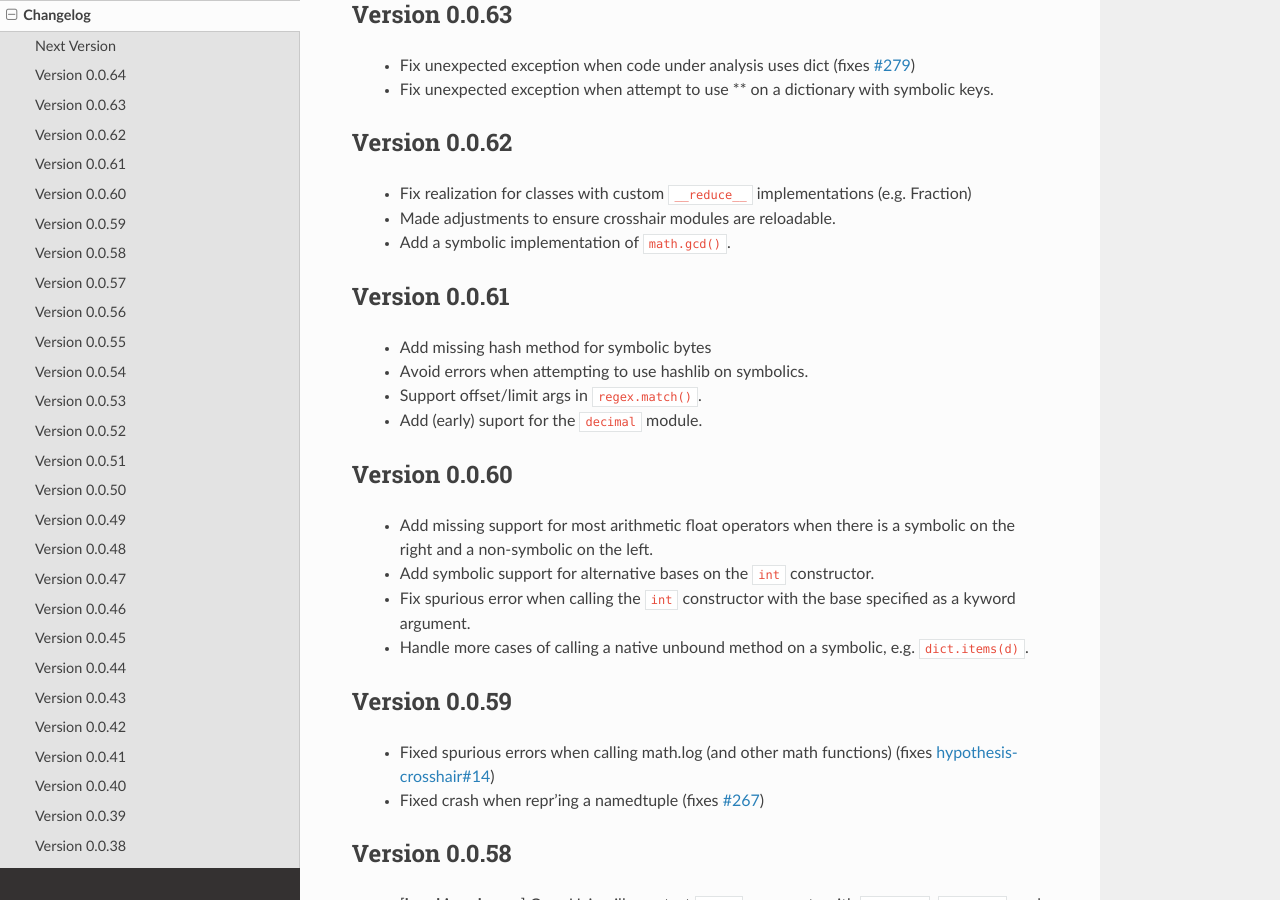
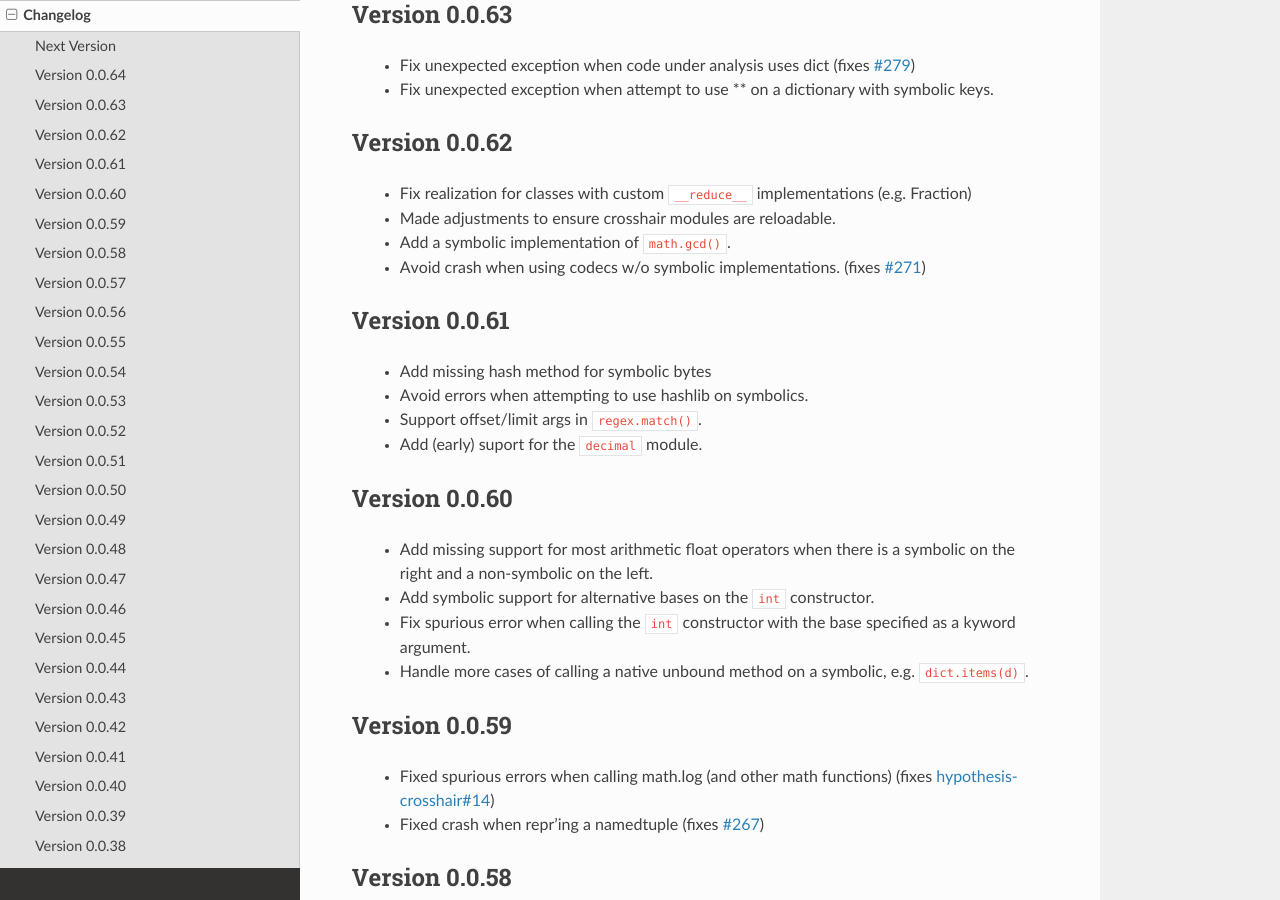
Before and after one commit to pschanely/CrossHair, a Sphinx documentation site: the page built from doc/source/changelog.rst, in a window 1280 px wide and 900 px high, scrolled down 443 px. Built offline with Sphinx 7.4.7 and the Read the Docs theme 2.0.0, drawn with Linux system fonts in a browser that asks for light colours; the version number is read from the project's files by our own code.

Commit message:
retroactively update changelog

```diff
--- a/doc/source/changelog.rst
+++ b/doc/source/changelog.rst
@@ -38,6 +38,8 @@ Version 0.0.62
     (e.g. Fraction)
   * Made adjustments to ensure crosshair modules are reloadable.
   * Add a symbolic implementation of ``math.gcd()``.
+  * Avoid crash when using codecs w/o symbolic implementations.
+    (fixes `#271 <https://github.com/pschanely/CrossHair/issues/271>`__)
 
 
 Version 0.0.61
```
